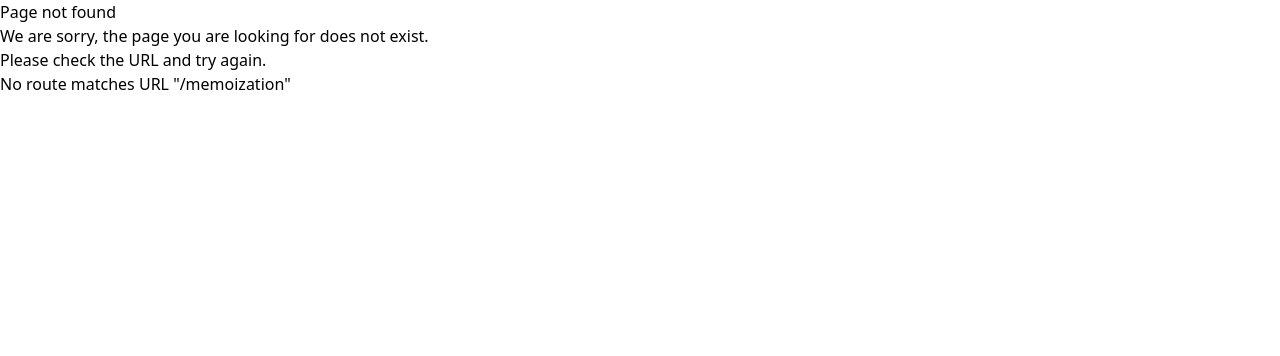
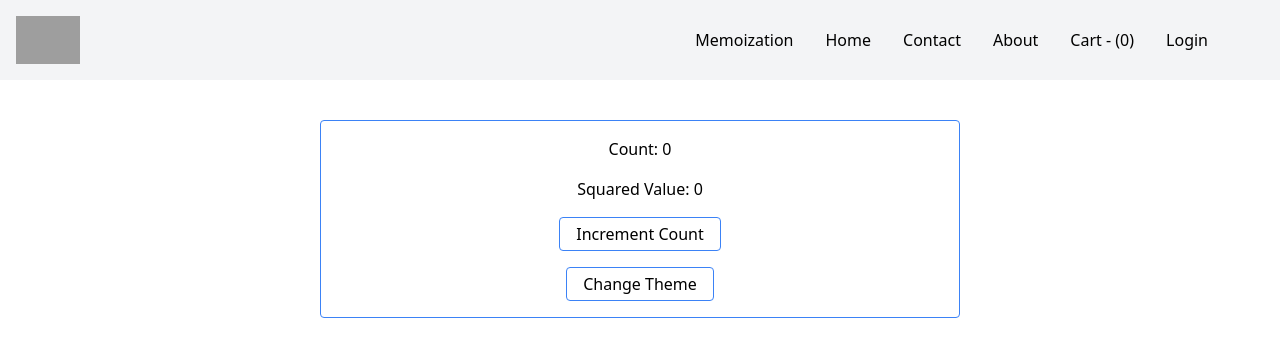
Before and after one commit to AnudeepthiKolagani/react-playground, a React (Vite) app: page /memoization in a window 1280 px wide. Before the commit this address had no page. Shown: the top 356 px of the page. Built offline with nearby package versions, Linux system fonts and the light colour scheme; grey boxes are pictures that could not be loaded.

Commit message:
Demo on Memoization of components, functions and values

```diff
--- a/src/App.js
+++ b/src/App.js
@@ -12,6 +12,7 @@ import { Provider } from "react-redux";
 import { store } from "./store/store";
 import Cart from "./components/Cart";
 import Contact from "./components/Contact";
+import Parent from "./components/Parent";
 
 // Lazy loading Food component
 const Food = lazy(() => import("./components/Food"));
@@ -49,7 +50,8 @@ const appRouter = createBrowserRouter([
         ),
       },
       { path: "/cart", element: <Cart /> },
-      { path: "/contact", element: <Contact /> }
+      { path: "/contact", element: <Contact /> },
+      { path: "/memoization", element: <Parent /> },
     ],
   },
 ]);
--- /dev/null
+++ b/src/components/Child.js
@@ -0,0 +1,15 @@
+import React from "react";
+
+const Child = React.memo(({ user }) => {
+  console.log("Child component Rendered");
+
+  return (
+    <div className="child mt-10">
+      <h1 className="text-2xl">Child component</h1>
+      <h2>{user.name}</h2>
+      <p>{user.email}</p>
+    </div>
+  );
+});
+
+export default Child;
--- a/src/components/Header.js
+++ b/src/components/Header.js
@@ -17,6 +17,10 @@ const Header = () => {
       </div>
       <div className="navItems ">
         <ul className="flex m-2">
+
+          <li className="px-4">
+            <Link to="/memoization">Memoization</Link>
+          </li>
           <li className="px-4">
             <Link to="/">Home</Link>
           </li>
--- /dev/null
+++ b/src/components/Parent.js
@@ -0,0 +1,43 @@
+import { useMemo, useState } from "react";
+
+const Parent = () => {
+  const [count, setCount] = useState(0);
+  const [theme, setTheme] = useState("dark");
+
+  console.log("Parent Component Rendered");
+
+  // Normal calculation without memoization
+  // console.log("Calculating square...");
+  // const squaredValue = count * count;
+
+
+  //When count changes, squaredValue will be recalculated.
+  // If theme changes, squaredValue will not be recalculated because it is not a dependency.
+  const squaredValue = useMemo(() => {
+    console.log("Calculating square...");
+    return count * count;
+  }, [count]);
+
+  return (
+    <div className=" w-6/12 flex flex-col gap-4 items-center justify-center text-center border border-blue-500 rounded mt-10 mx-auto p-4">
+      <p>Count: {count}</p>
+      <p>Squared Value: {squaredValue}</p>
+
+      <button
+        className="border border-blue-500 px-4 py-1 rounded"
+        onClick={() => setCount(count + 1)}
+      >
+        Increment Count
+      </button>
+
+      <button
+        className="border border-blue-500 px-4 py-1 rounded"
+        onClick={() => setTheme("light")}
+      >
+        Change Theme
+      </button>
+    </div>
+  );
+};
+
+export default Parent;
```
